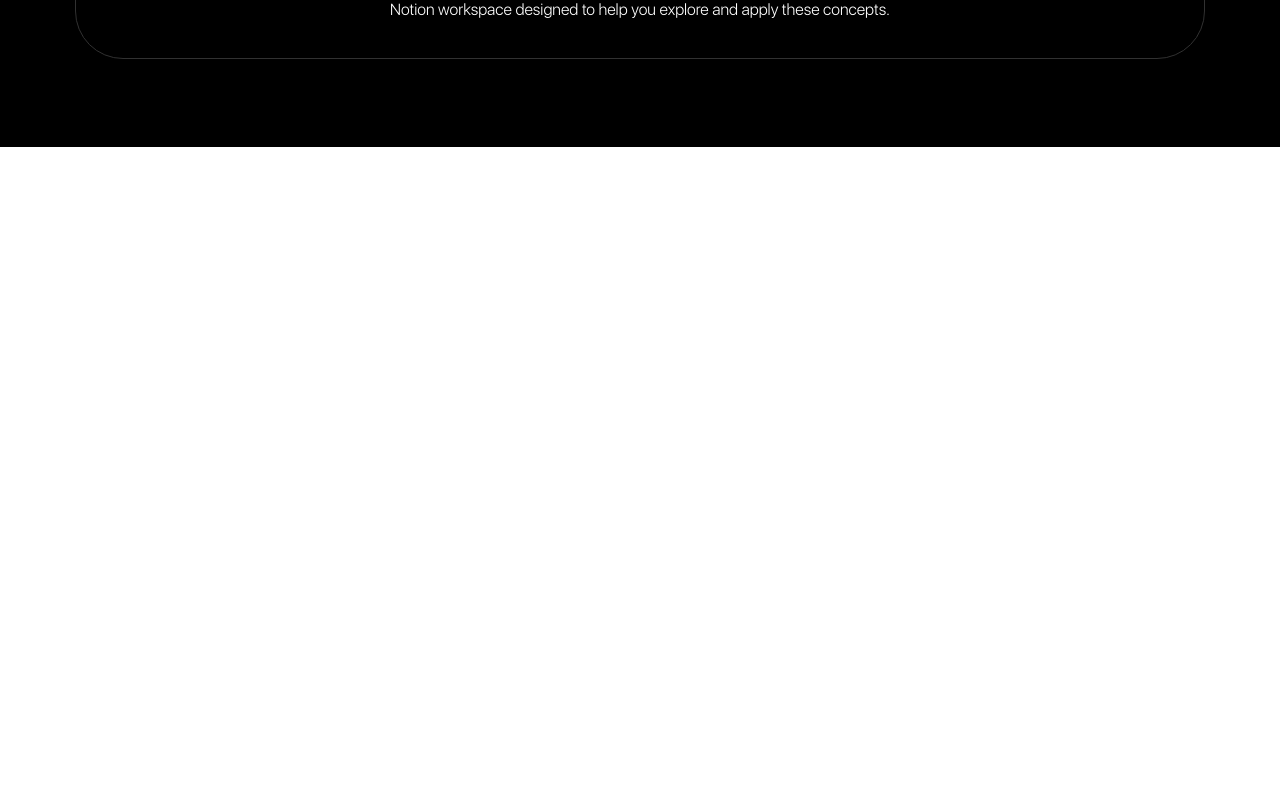
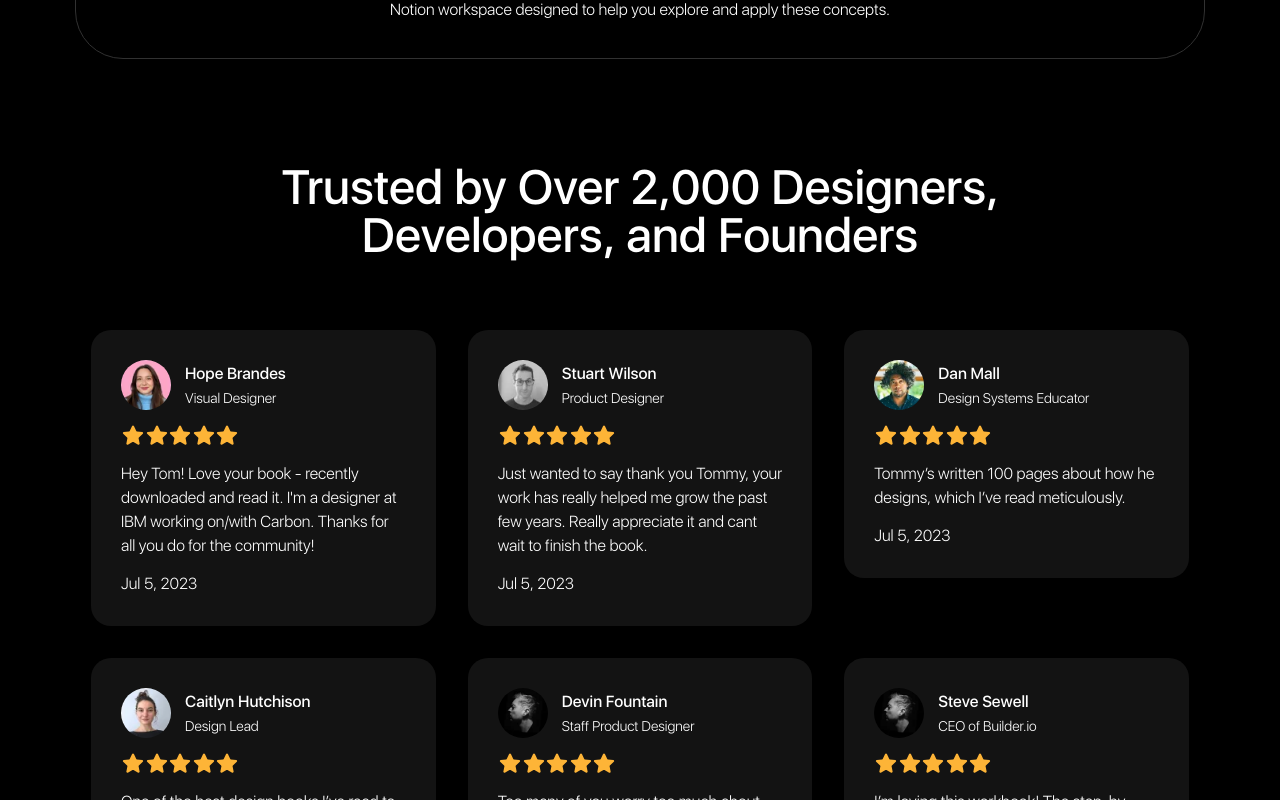
Before and after one commit to deepak-jhajhria/UIDecisions-project, a React (Create React App) app: page / in a window 1280 px wide. Shown: the part 860-1660 px from the top of the page. Before the commit the page ends 1007 px from the top, so only its background shows below. Built offline with nearby package versions, Linux system fonts and the light colour scheme; a web font is replaced by a local one.

Commit message:
trusted section added

```diff
--- a/src/components/Trusted.jsx
+++ b/src/components/Trusted.jsx
@@ -1,8 +1,31 @@
+import Description from "./common/Description"
+import Heading from "./common/Heading"
+import { trustedSecList } from "./common/Helper"
+import { Rating } from "./common/Icons"
 
 const Trusted = () => {
     return (
-        <div>
-            hello
+        <div className="relative py-10">
+            <div className=" container max-w-[1130px]">
+                <Heading className="max-w-[742px] mx-auto text-center" title="Trusted by Over 2,000 Designers, Developers, and Founders" />
+                <div className="grid grid-cols-1 sm:grid-cols-2 lg:grid-cols-3 gap-8 mt-[71px] max-h-[700px] overflow-scroll scroll-bar-hidden">
+                    {trustedSecList.map((item, index) => (
+                        <div key={index} className="w-full lg:max-w-[384px] h-min flex flex-col gap-[14px] bg-primary-lighter p-[30px] rounded-[20px]">
+                            <div className="flex items-center gap-[14px]">
+                                <img className="rounded-full" src={item.profilePhoto} alt={item.name} width={50} height={50} />
+                                <div className="flex flex-col gap-[2px]">
+                                    <p className="text-sm font-medium text-white sm:text-base">{item.name}</p>
+                                    <p className="text-xs font-light text-white sm:text-sm">{item.role}</p>
+                                </div>
+                            </div>
+                            <span><Rating /></span>
+                            <Description description={item.description} />
+                            <Description className="text-primary-light" description={item.date} />
+                        </div>
+                    ))}
+                </div>
+            </div>
+            <span className="flex w-full h-[244px] bg-[linear-gradient(180deg,rgba(0,0,0,0)_0%,#000000_100%)] absolute bottom-0 left-0"></span>
         </div>
     )
 }
--- a/src/components/common/Helper.jsx
+++ b/src/components/common/Helper.jsx
@@ -3,6 +3,7 @@ import stuart from '../../assets/images/trusted/stuart.png'
 import dan from '../../assets/images/trusted/dan.png'
 import caitlyn from '../../assets/images/trusted/caitlyn.png'
 import devin from '../../assets/images/trusted/devin.png'
+import steve from '../../assets/images/trusted/steve.png'
 import nicolle from '../../assets/images/trusted/nicolle.png'
 import girish from '../../assets/images/trusted/girish.png'
 import vytas from '../../assets/images/trusted/vytas.png'
@@ -13,6 +14,7 @@ export const trustedSecList = [
     { profilePhoto: dan, name: "Dan Mall", role: "Design Systems Educator", description: "Tommy’s written 100 pages about how he designs, which I’ve read meticulously.", date: "Jul 5, 2023" },
     { profilePhoto: caitlyn, name: "Caitlyn Hutchison", role: "Design Lead", description: "One of the best design books I’ve read to date! Super practical. Excited for more to come 🧠", date: "Jul 23, 2023" },
     { profilePhoto: devin, name: "Devin Fountain", role: "Staff Product Designer", description: "Too many of you worry too much about the process and not enough about getting the thing done. This book will course correct your indecision.", date: "Jul 3, 2023" },
+    { profilePhoto: steve, name: "Steve Sewell", role: "CEO of Builder.io", description: "I’m loving this workbook! The step-by-step process and practical examples make it easy to make solid design decisions on the fly, even in our high-pressure, competitive market. And Tommy’s research and experience is evident. It’s like having a mentor in my back pocket.", date: "Jul 3, 2023" },
     { profilePhoto: nicolle, name: "Nicolle Hazard", role: "Product Designer & UX Researcher", description: "Hi Tommy, loved your book!", date: "May 10, 2023" },
     { profilePhoto: girish, name: "Girish Tewani", role: "Senior Product Designer", description: "Loving your book, looking forward to the updates, and thanks for answering my questions.", date: "Feb 13, 2023" },
     { profilePhoto: vytas, name: "Vytas Gaizutis", role: "Princial Product Designer", description: "Hi Tommy, I just purchased your book and starting to dig in. Really awesome so far! There is a ton of great value here.", date: "Feb 14, 2023" },
--- a/src/components/common/Icons.jsx
+++ b/src/components/common/Icons.jsx
@@ -0,0 +1,11 @@
+export const Rating = () => {
+    return (
+        <svg width="118" height="24" viewBox="0 0 118 24" fill="none" xmlns="http://www.w3.org/2000/svg">
+            <path d="M11.0919 1.96866C11.4494 1.19379 12.5506 1.19379 12.9081 1.96866L15.1512 6.83177C15.2969 7.14758 15.5961 7.36502 15.9415 7.40597L21.2598 8.03653C22.1072 8.137 22.4475 9.18439 21.821 9.76376L17.889 13.3999C17.6337 13.636 17.5194 13.9878 17.5872 14.329L18.6309 19.5818C18.7972 20.4187 17.9062 21.0661 17.1616 20.6493L12.4884 18.0334C12.185 17.8635 11.815 17.8635 11.5116 18.0334L6.83836 20.6493C6.09375 21.0661 5.20279 20.4187 5.3691 19.5818L6.41282 14.329C6.4806 13.9878 6.36629 13.636 6.11095 13.3999L2.17903 9.76376C1.55253 9.18439 1.89284 8.137 2.74024 8.03653L8.05849 7.40597C8.40386 7.36502 8.70314 7.14758 8.84881 6.83177L11.0919 1.96866Z" fill="#FDB437" />
+            <path d="M35.0919 1.96866C35.4494 1.19379 36.5506 1.19379 36.9081 1.96866L39.1512 6.83177C39.2969 7.14758 39.5961 7.36502 39.9415 7.40597L45.2598 8.03653C46.1072 8.137 46.4475 9.18439 45.821 9.76376L41.889 13.3999C41.6337 13.636 41.5194 13.9878 41.5872 14.329L42.6309 19.5818C42.7972 20.4187 41.9062 21.0661 41.1616 20.6493L36.4884 18.0334C36.185 17.8635 35.815 17.8635 35.5116 18.0334L30.8384 20.6493C30.0937 21.0661 29.2028 20.4187 29.3691 19.5818L30.4128 14.329C30.4806 13.9878 30.3663 13.636 30.111 13.3999L26.179 9.76376C25.5525 9.18439 25.8928 8.137 26.7402 8.03653L32.0585 7.40597C32.4039 7.36502 32.7031 7.14758 32.8488 6.83177L35.0919 1.96866Z" fill="#FDB437" />
+            <path d="M58.0919 1.96866C58.4494 1.19379 59.5506 1.19379 59.9081 1.96866L62.1512 6.83177C62.2969 7.14758 62.5961 7.36502 62.9415 7.40597L68.2598 8.03653C69.1072 8.137 69.4475 9.18439 68.821 9.76376L64.889 13.3999C64.6337 13.636 64.5194 13.9878 64.5872 14.329L65.6309 19.5818C65.7972 20.4187 64.9062 21.0661 64.1616 20.6493L59.4884 18.0334C59.185 17.8635 58.815 17.8635 58.5116 18.0334L53.8384 20.6493C53.0937 21.0661 52.2028 20.4187 52.3691 19.5818L53.4128 14.329C53.4806 13.9878 53.3663 13.636 53.111 13.3999L49.179 9.76376C48.5525 9.18439 48.8928 8.137 49.7402 8.03653L55.0585 7.40597C55.4039 7.36502 55.7031 7.14758 55.8488 6.83177L58.0919 1.96866Z" fill="#FDB437" />
+            <path d="M82.0919 1.96866C82.4494 1.19379 83.5506 1.19379 83.9081 1.96866L86.1512 6.83177C86.2969 7.14758 86.5961 7.36502 86.9415 7.40597L92.2598 8.03653C93.1072 8.137 93.4475 9.18439 92.821 9.76376L88.889 13.3999C88.6337 13.636 88.5194 13.9878 88.5872 14.329L89.6309 19.5818C89.7972 20.4187 88.9062 21.0661 88.1616 20.6493L83.4884 18.0334C83.185 17.8635 82.815 17.8635 82.5116 18.0334L77.8384 20.6493C77.0937 21.0661 76.2028 20.4187 76.3691 19.5818L77.4128 14.329C77.4806 13.9878 77.3663 13.636 77.111 13.3999L73.179 9.76376C72.5525 9.18439 72.8928 8.137 73.7402 8.03653L79.0585 7.40597C79.4039 7.36502 79.7031 7.14758 79.8488 6.83177L82.0919 1.96866Z" fill="#FDB437" />
+            <path d="M105.092 1.96866C105.449 1.19379 106.551 1.19379 106.908 1.96866L109.151 6.83177C109.297 7.14758 109.596 7.36502 109.942 7.40597L115.26 8.03653C116.107 8.137 116.447 9.18439 115.821 9.76376L111.889 13.3999C111.634 13.636 111.519 13.9878 111.587 14.329L112.631 19.5818C112.797 20.4187 111.906 21.0661 111.162 20.6493L106.488 18.0334C106.185 17.8635 105.815 17.8635 105.512 18.0334L100.838 20.6493C100.094 21.0661 99.2028 20.4187 99.3691 19.5818L100.413 14.329C100.481 13.9878 100.366 13.636 100.111 13.3999L96.179 9.76376C95.5525 9.18439 95.8928 8.137 96.7402 8.03653L102.058 7.40597C102.404 7.36502 102.703 7.14758 102.849 6.83177L105.092 1.96866Z" fill="#FDB437" />
+        </svg>
+    )
+}
```
